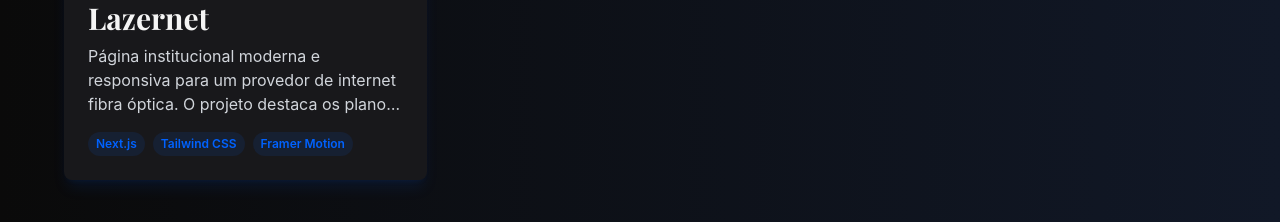
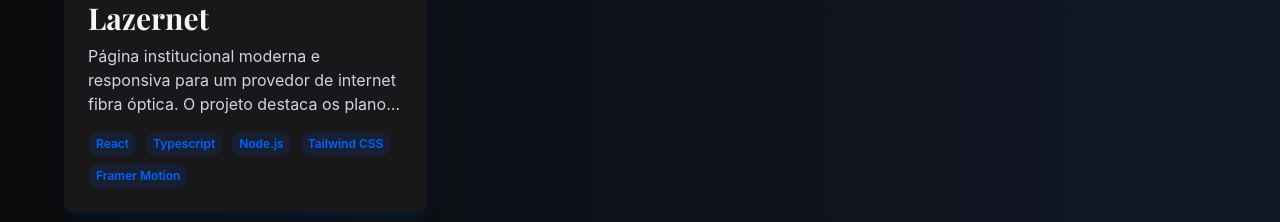
Before and after one commit to brunoods/portifolio, a React (Vite) app: page / in a window 1280 px wide. Shown: the part 1260-1482 px from the top of the page. Built offline with nearby package versions, Linux system fonts and the light colour scheme; no server answers; a web font is replaced by a local one.

Commit message:
Project up

```diff
--- a/src/data/projects.ts
+++ b/src/data/projects.ts
@@ -24,7 +24,7 @@
     description: 'Página institucional moderna e responsiva para um provedor de internet fibra óptica. O projeto destaca os planos, a área de cobertura interativa e os benefícios da empresa através de um design dinâmico com animações.',
 
     // A tecnologia foi corrigida de 'Vite' para 'Next.js'
-    techs: ['Next.js', 'Tailwind CSS', 'Framer Motion'],
+    techs: ['React', 'Typescript', 'Node.js', 'Tailwind CSS', 'Framer Motion'],
 
     liveUrl: 'https://lazernet.vercel.app/',
     repoUrl: 'https://github.com/brunoods/site-lazernet', // Adicionei o link do repo, se desejar pode deixar '#'
```
